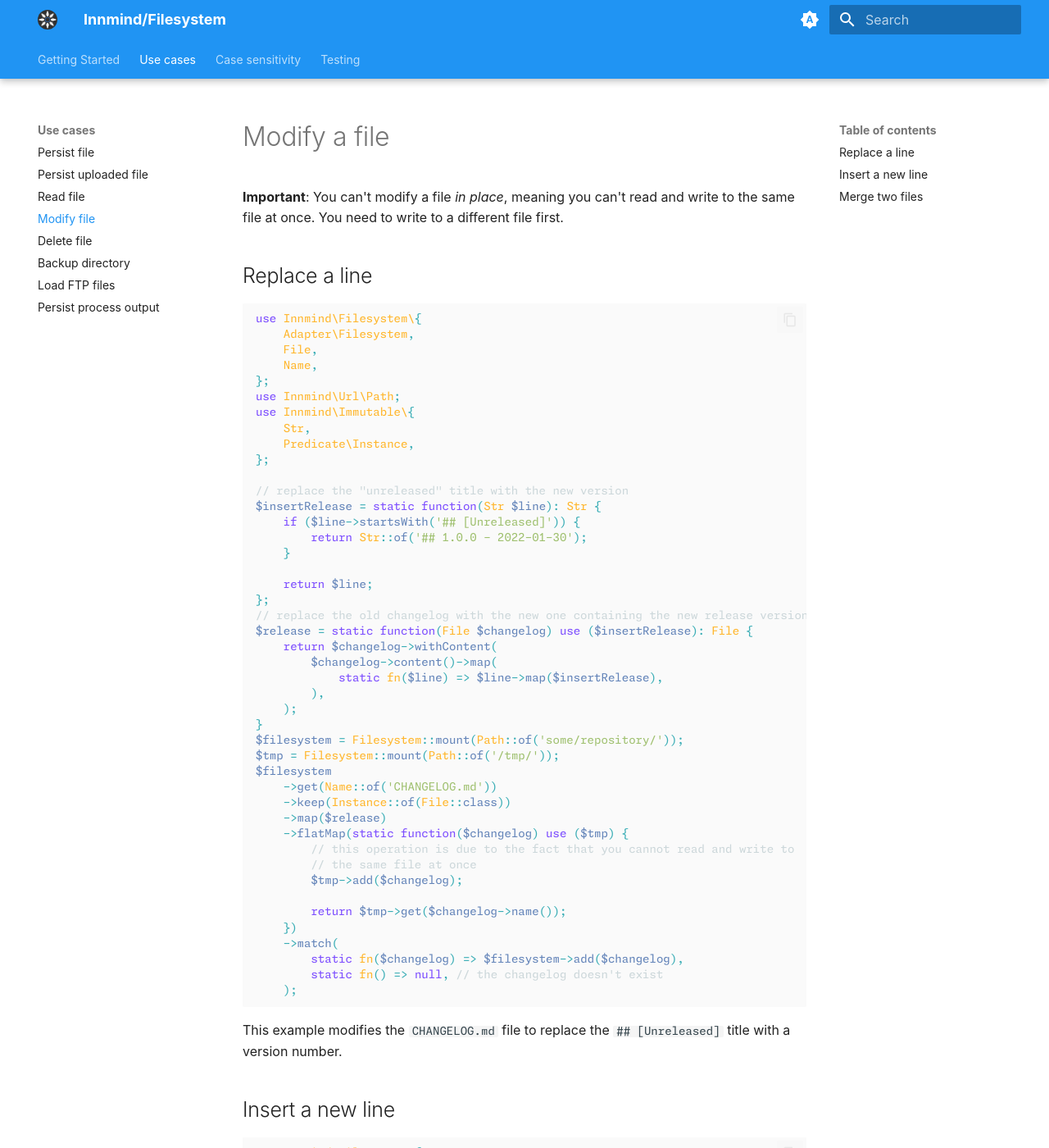
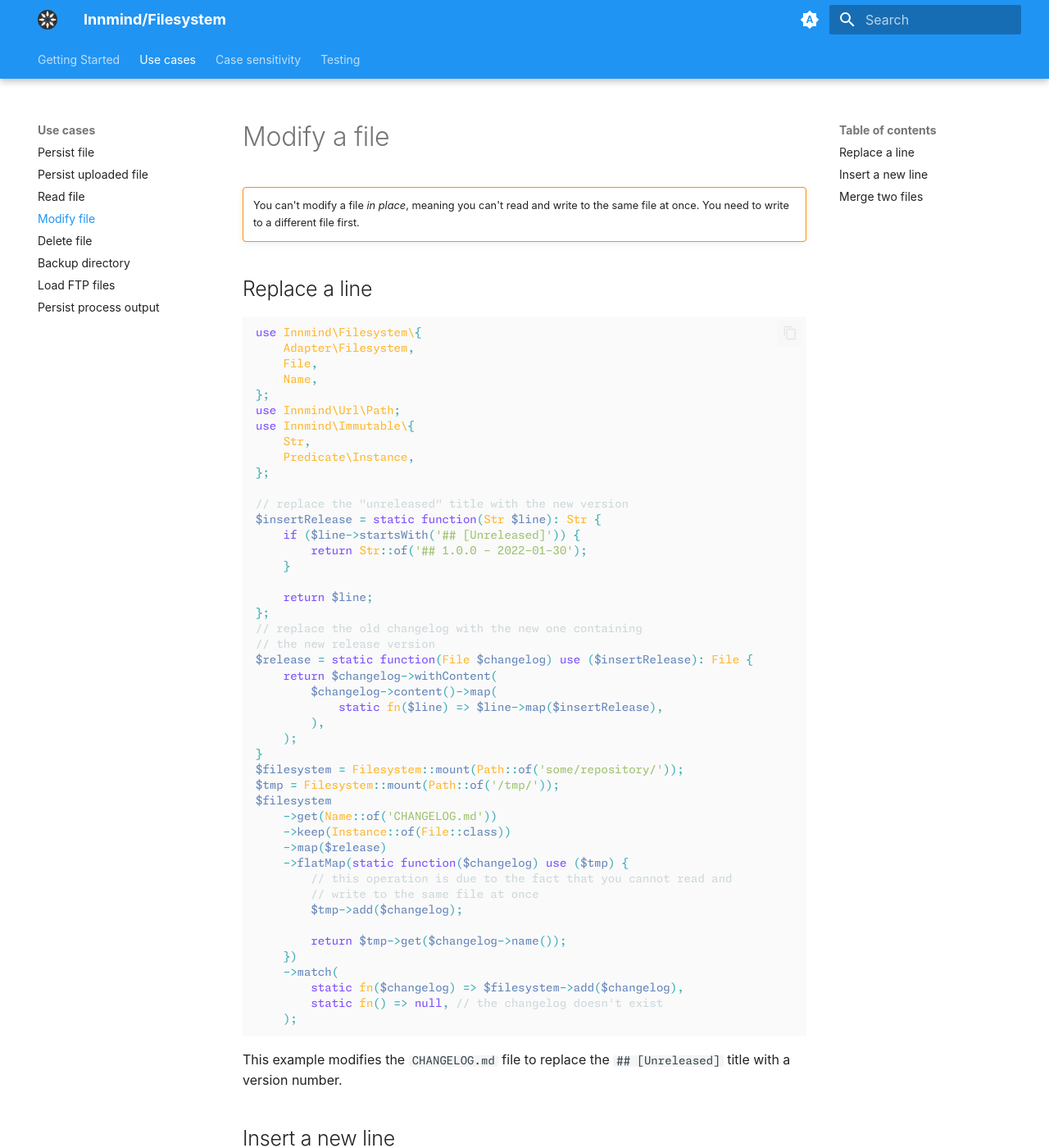
Before and after one commit to Innmind/Filesystem, an MkDocs documentation site: the page built from documentation/use_cases/modify_file.md, in a window 1280 px wide and 1400 px high. Shown: the whole window at 82% size. Built offline with MkDocs 1.6.1 and Material for MkDocs 9.7.7, drawn with Linux system fonts in a browser that asks for light colours; plug-ins that fetch from the network failed and are left out; some of the changed text lies outside the part shown.

Commit message:
various small fixes

```diff
--- a/documentation/use_cases/modify_file.md
+++ b/documentation/use_cases/modify_file.md
@@ -1,6 +1,7 @@
 # Modify a file
 
-**Important**: You can't modify a file _in place_, meaning you can't read and write to the same file at once. You need to write to a different file first.
+!!! warning ""
+    You can't modify a file _in place_, meaning you can't read and write to the same file at once. You need to write to a different file first.
 
 ## Replace a line
 
@@ -24,7 +25,8 @@ $insertRelease = static function(Str $line): Str {
 
     return $line;
 };
-// replace the old changelog with the new one containing the new release version
+// replace the old changelog with the new one containing
+// the new release version
 $release = static function(File $changelog) use ($insertRelease): File {
     return $changelog->withContent(
         $changelog->content()->map(
@@ -39,8 +41,8 @@ $filesystem
     ->keep(Instance::of(File::class))
     ->map($release)
     ->flatMap(static function($changelog) use ($tmp) {
-        // this operation is due to the fact that you cannot read and write to
-        // the same file at once
+        // this operation is due to the fact that you cannot read and
+        // write to the same file at once
         $tmp->add($changelog);
 
         return $tmp->get($changelog->name());
@@ -93,8 +95,8 @@ $filesystem
     ->keep(Instance::of(File::class))
     ->map($update)
     ->flatMap(static function($users) use ($tmp) {
-        // this operation is due to the fact that you cannot read and write to
-        // the same file at once
+        // this operation is due to the fact that you cannot read and
+        // write to the same file at once
         $tmp->add($users);
 
         return $tmp->get($users->name());
@@ -126,13 +128,19 @@ $merge = static function(File $file1, File $file2): File {
     return File::named(
         'all_users.csv',
         Content::ofLines(
-            $file1->content()->lines()->append($file2->content()->lines()),
+            $file1->content()->lines()->append(
+                $file2->content()->lines(),
+            ),
         ),
     );
 };
 $filesystem = Filesystem::mount(Path::of('/var/data/'));
-$users1 = $filesystem->get(Name::of('users1.csv'))->keep(Instance::of(File::class));
-$users2 = $filesystem->get(Name::of('users2.csv'))->keep(Instance::of(File::class));
+$users1 = $filesystem
+    ->get(Name::of('users1.csv'))
+    ->keep(Instance::of(File::class));
+$users2 = $filesystem
+    ->get(Name::of('users2.csv'))
+    ->keep(Instance::of(File::class));
 Maybe::all($users1, $users2)
     ->map(static fn($file1, $file2) => $merge($file1, $file2))
     ->match(
```
Also changed, not shown: documentation/case_sensitivity.md (+8 -1 lines), documentation/testing/own_adapter.md (+1 -1 lines), documentation/use_cases/delete_file.md (+5 -2 lines), documentation/use_cases/persist_hand_file.md (+7 -2 lines), documentation/use_cases/read_file.md (+3 -1 lines).
